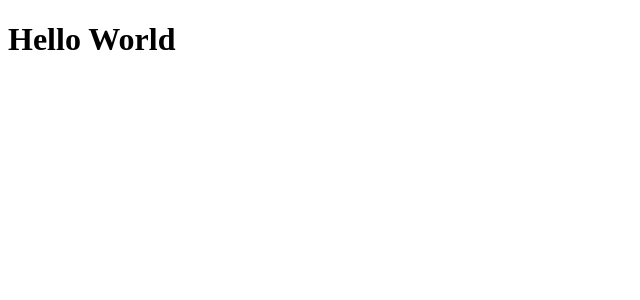
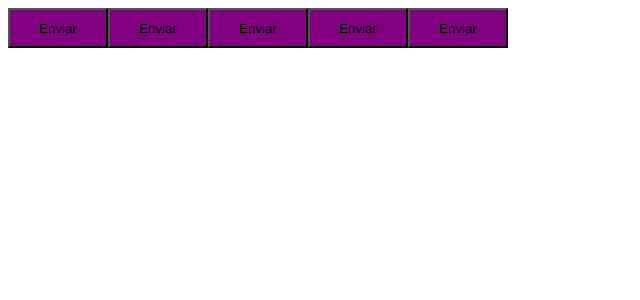
Before and after one commit to rafaasimi/rocketseat-ignite-react2022, a React (Vite) app in the folder projeto_2/02-ignite-timer/: page / in a window 1280 px wide. Shown: the top 300 px of the page, without its empty margins (0-640 px from the left). Built offline with nearby package versions, Linux system fonts and the light colour scheme.

Commit message:
Criação de tema default e criando tipagem de tema

```diff
--- a/projeto_2/02-ignite-timer/src/App.tsx
+++ b/projeto_2/02-ignite-timer/src/App.tsx
@@ -1,5 +1,15 @@
+import { ThemeProvider } from 'styled-components';
+import { Button } from './components/Button';
+import { defaultTheme } from './styles/themes/default';
+
 export function App() {
   return (
-    <h1>Hello World</h1>
-  )
+    <ThemeProvider theme={defaultTheme}>
+      <Button variant="primary" />
+      <Button variant="secondary" />
+      <Button variant="success" />
+      <Button variant="danger" />
+      <Button />
+    </ThemeProvider>
+  );
 }
--- /dev/null
+++ b/projeto_2/02-ignite-timer/src/styles/themes/default.ts
@@ -0,0 +1,5 @@
+export const defaultTheme = {
+  white: 'white',
+  primary: 'purple',
+  secondary: 'orange'
+}
```
Also changed, not shown: projeto_2/02-ignite-timer/src/@types/styles.d.ts (added, +8 -0 lines).
